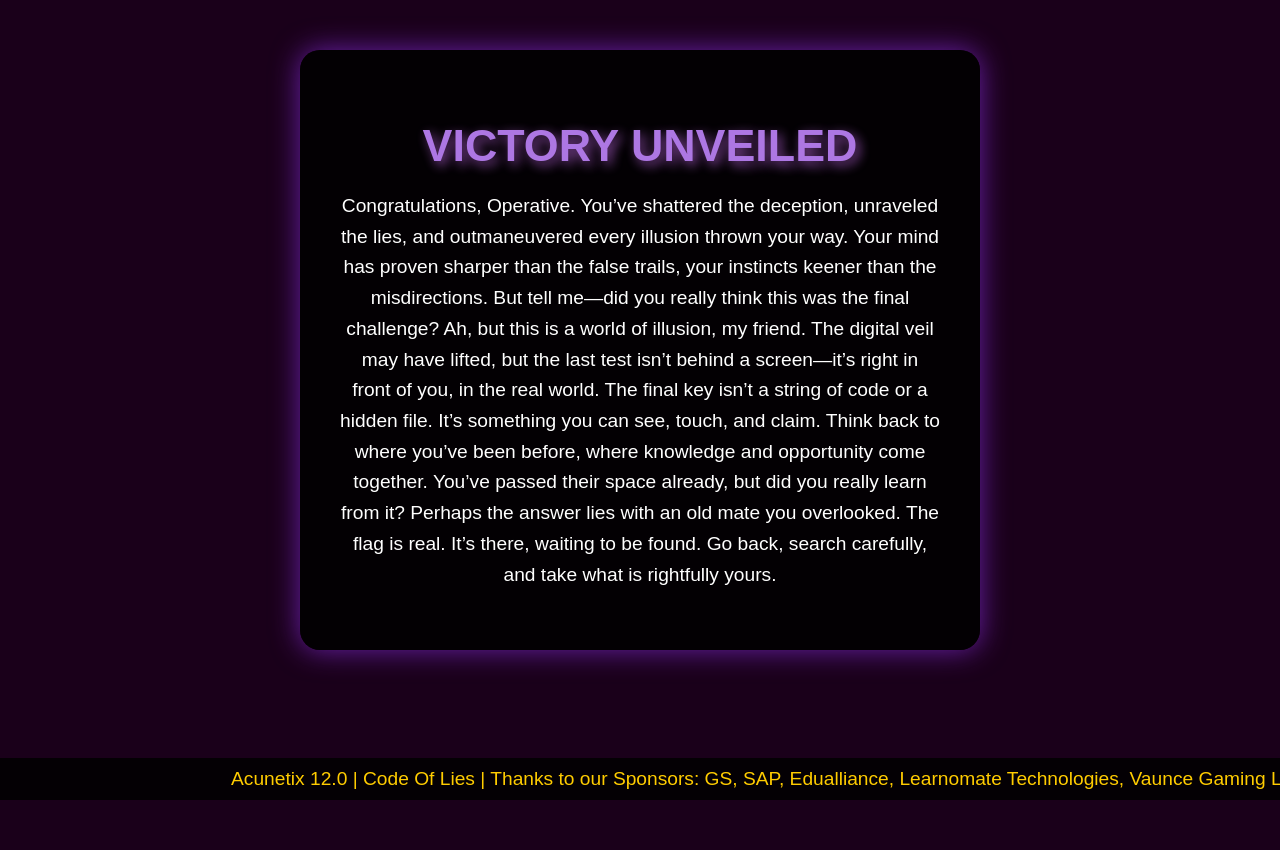
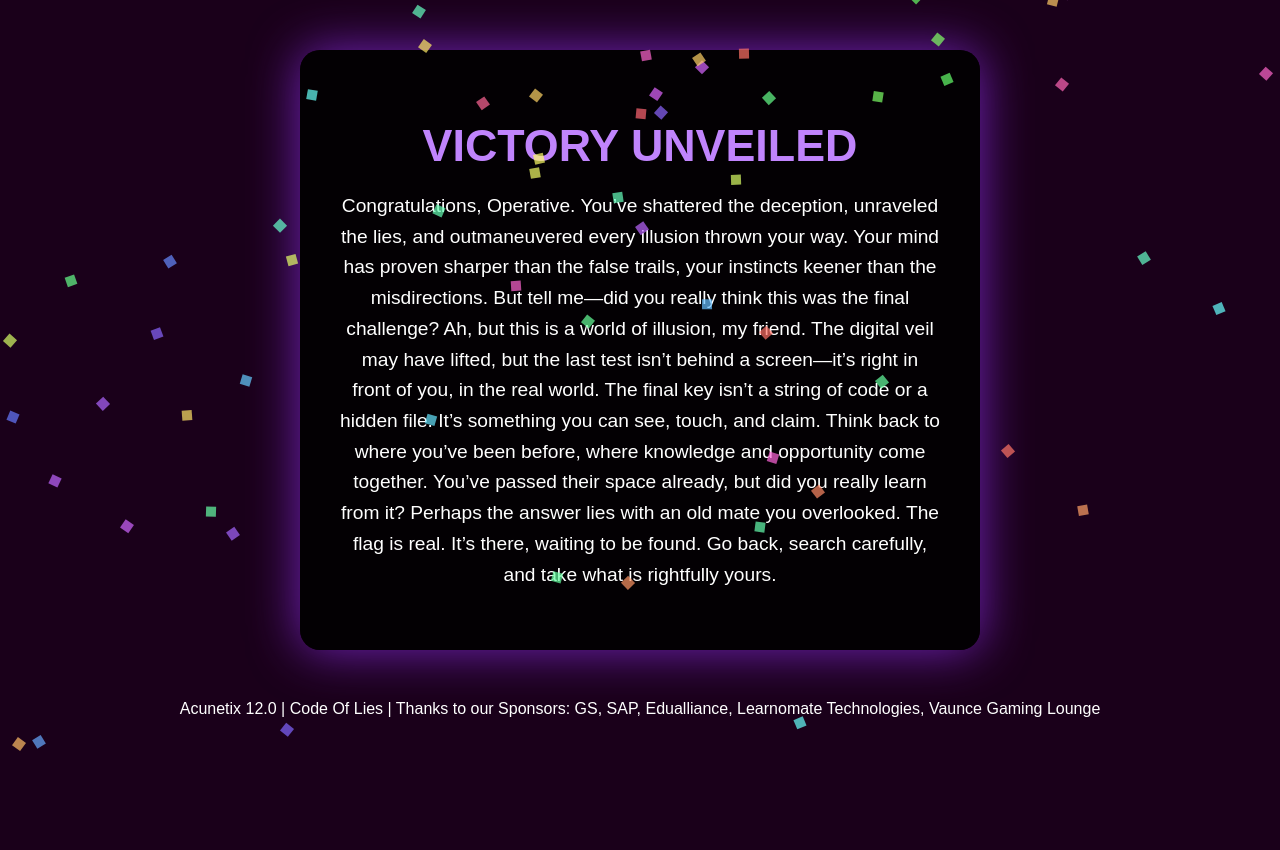
Before and after one commit to omega-mirage/endpoint-hustle, a Flask app: page /FRAGMENT in a window 1280 px wide. Run offline with Flask 3, Linux system fonts and the light colour scheme.

Commit message:
Update frag.html

```diff
--- a/templates/frag.html
+++ b/templates/frag.html
@@ -44,49 +44,17 @@
             line-height: 1.6;
             margin-bottom: 20px;
         }
-        .sponsors {
-            background: rgba(0, 0, 0, 0.85);
-            padding: 20px;
-            border-radius: 15px;
-            box-shadow: 0 0 20px rgba(138, 43, 226, 0.7);
-            width: 60%;
-            max-width: 500px;
-            margin-bottom: 50px;
+        .confetti {
+            position: absolute;
+            width: 10px;
+            height: 10px;
+            background-color: #ffcc00;
+            opacity: 0.7;
+            animation: confettiFall linear infinite;
         }
-        .sponsors h2 {
-            font-size: 1.6em;
-            color: #c084fc;
-            margin-bottom: 10px;
-        }
-        @keyframes glow {
-            0% { box-shadow: 0 0 20px rgba(138, 43, 226, 0.6); }
-            100% { box-shadow: 0 0 50px rgba(138, 43, 226, 1); }
-        }
-        @keyframes flicker {
-            0% { opacity: 1; text-shadow: 3px 3px 10px #9b59b6; }
-            50% { opacity: 0.7; text-shadow: 5px 5px 15px #8e44ad; }
-            100% { opacity: 1; text-shadow: 3px 3px 10px #9b59b6; }
-        }
-        .marquee {
-            width: 100%;
-            background: rgba(0, 0, 0, 0.85);
-            color: #ffcc00;
-            font-size: 1.2em;
-            padding: 10px 0;
-            position: fixed;
-            bottom: 0;
-            left: 0;
-            white-space: nowrap;
-            overflow: hidden;
-        }
-        .marquee div {
-            display: inline-block;
-            padding-left: 100%;
-            animation: marquee 15s linear infinite;
-        }
-        @keyframes marquee {
-            from { transform: translateX(0); }
-            to { transform: translateX(-100%); }
+        @keyframes confettiFall {
+            0% { transform: translateY(0) rotate(0deg); }
+            100% { transform: translateY(100vh) rotate(720deg); }
         }
     </style>
 </head>
@@ -102,12 +70,20 @@ Ah, but this is a world of illusion, my friend. The digital veil may have lifted
 Think back to where you’ve been before, where knowledge and opportunity come together. You’ve passed their space already, but did you really learn from it? Perhaps the answer lies with an old mate you overlooked.
 
 The flag is real. It’s there, waiting to be found. Go back, search carefully, and take what is rightfully yours.</p>
-<!--     </div>
-    <div class="sponsors">
-        <h2>THANK YOU!</h2>
-        <p>Special Thanks to Our Sponsors:<br>
-        <strong>Learnomate Pvt. Ltd.</strong></p>
-    </div> -->
+    </div>
+    <script>
+        // Generate Confetti Elements
+        for (let i = 0; i < 100; i++) {
+            let confetti = document.createElement("div");
+            confetti.className = "confetti";
+            confetti.style.left = Math.random() * 100 + "vw";
+            confetti.style.top = Math.random() * -100 + "vh";
+            confetti.style.backgroundColor = `hsl(${Math.random() * 360}, 100%, 70%)`;
+            confetti.style.animationDuration = Math.random() * 3 + 2 + "s";
+            confetti.style.animationTimingFunction = "linear";
+            document.body.appendChild(confetti);
+        }
+    </script>
     <div class="marquee">
         <div>Acunetix 12.0 | Code Of Lies | Thanks to our Sponsors: GS, SAP, Edualliance, Learnomate Technologies, Vaunce Gaming Lounge</div>
     </div>
```
